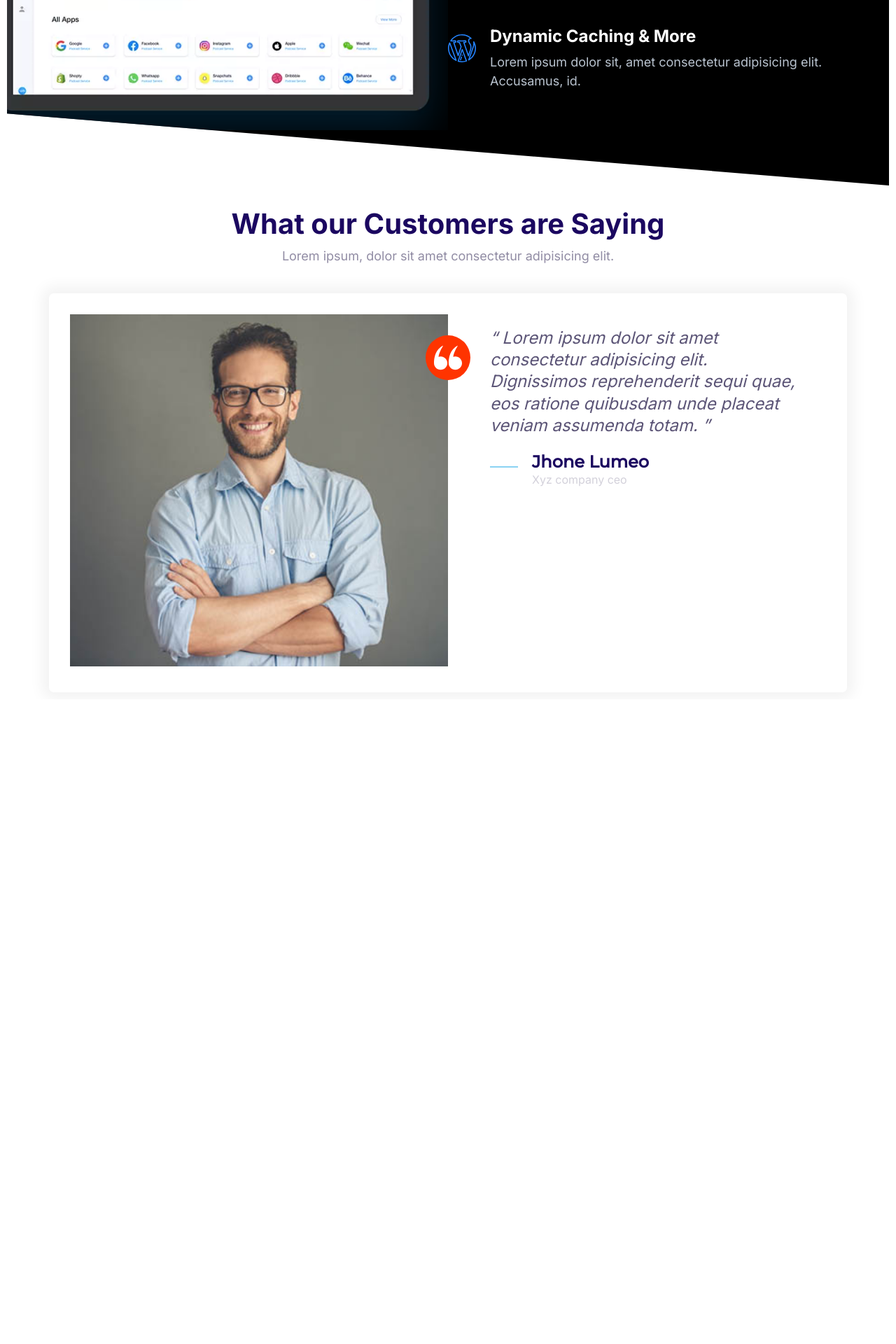
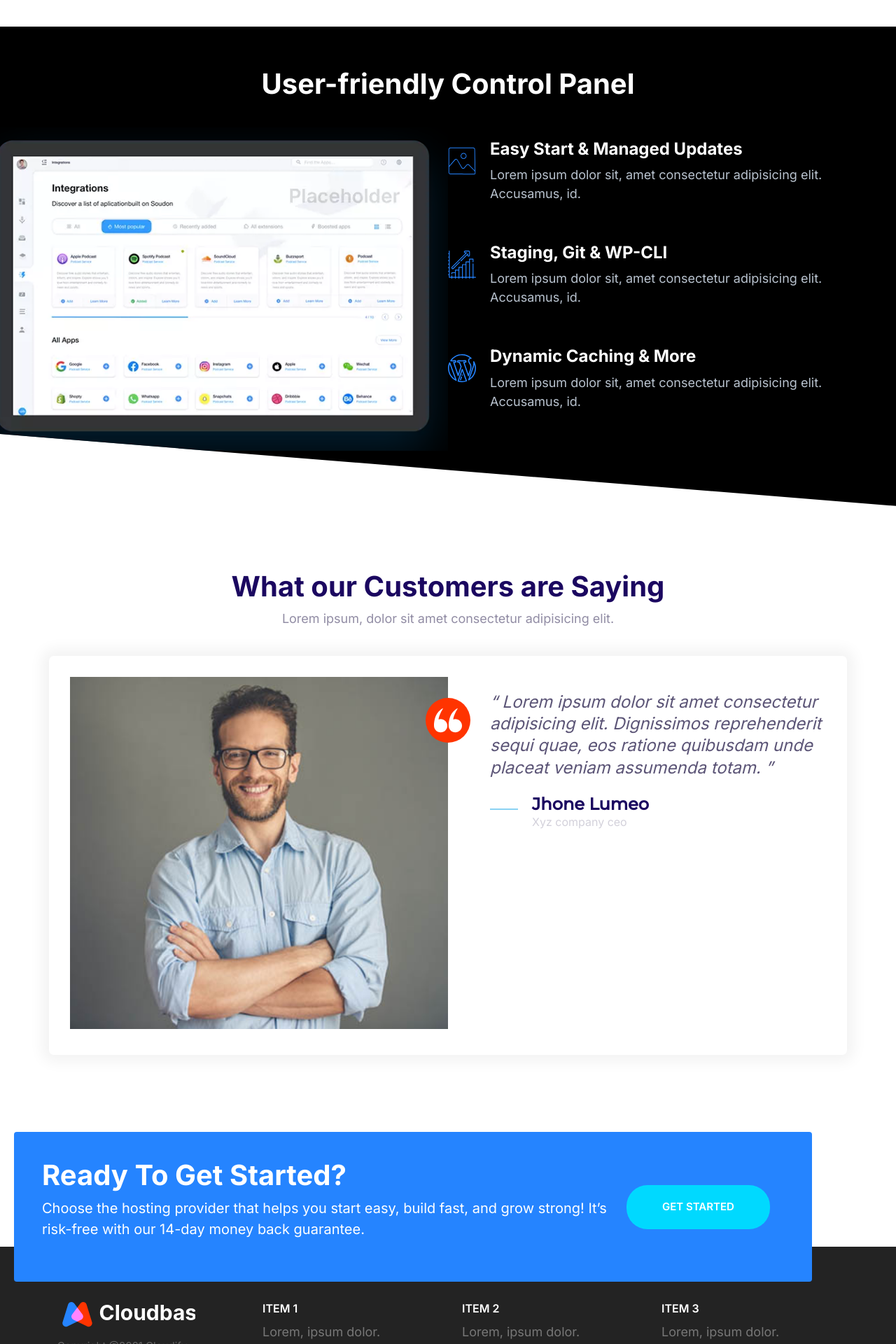
Before and after one commit to pesekt1/html-css-3, a PHP site: page / in a window 1280 px wide. Shown: the part 4080-6000 px from the top of the page at 70% size. Before the commit the page ends 5032 px from the top, so only its background shows below. Run offline with PHP 8.4, Linux system fonts and the light colour scheme.

Commit message:
refactoring

```diff
--- a/css/styles.css
+++ b/css/styles.css
@@ -37,7 +37,6 @@ body {
   font-size: 2.4rem;
   /* line height 1.5x font-size */
   line-height: 1.5;
-  margin: 1rem;
 }
 
 h1,
@@ -532,6 +531,10 @@ a {
   padding: 3rem;
 }
 
+.testimonial .quote {
+  margin: 2rem 0;
+}
+
 .testimonial__image {
   position: relative;
 }
@@ -574,6 +577,10 @@ a {
 .callout--primary {
   background: var(--color-primary);
   color: #fff;
+}
+
+.callout--signup {
+  transform: translateY(5rem);
 }
 
 .callout__header {
@@ -638,6 +645,7 @@ a {
 
 /************************** Blocks ***************************/
 .block {
+  --padding-vertical: 6rem;
   padding: var(--padding-vertical) 2rem;
 }
 
@@ -689,7 +697,11 @@ a {
 }
 
 .container--narrow {
-  max-width: 920px;
+  max-width: 940px;
+}
+
+.container--margin {
+  margin: 0 2rem;
 }
 
 /*********************** nav bar *************************/
--- a/index.html
+++ b/index.html
@@ -377,6 +377,7 @@
           <!-- Grid -->
           <div class="grid grid--1x2">
             <div class="testimonial__image">
+              <!-- FIXME: Image overflows for small mobiles -->
               <img src="images/testimonial.jpg" alt="customer photo" />
               <!-- Icon -->
               <span class="icon-container icon-container--accent">
@@ -411,6 +412,91 @@
         </div>
       </div>
     </section>
+
+    <!----------------- Callout ---------------------->
+    <div class="container container--margin">
+      <div class="callout callout--primary callout--signup">
+        <div class="grid grid--1x2">
+          <div class="callout__content">
+            <h2 class="callout__header">Ready To Get Started?</h2>
+            <p>
+              Choose the hosting provider that helps you start easy, build fast,
+              and grow strong! It’s risk-free with our 14-day money back
+              guarantee.
+            </p>
+          </div>
+          <!-- removed class btn--wide because of the small mobiles -->
+          <a href="#" class="btn btn--secondary">Get Started</a>
+        </div>
+      </div>
+    </div>
+
+    <!---------------- footer ----------------------->
+    <footer class="block block--dark footer">
+      <div class="container grid footer__sections">
+        <!-- Collapsible 1 -->
+        <section class="collapsible collapsible--expanded footer__section">
+          <header class="collapsible__header">
+            <h3 class="collapsible__heading footer__heading">Item 1</h3>
+            <a href="#">
+              <svg class="icon icon--white icon--small collapsible__chevron">
+                <use xlink:href="images/sprite.svg#chevron"></use>
+              </svg>
+            </a>
+          </header>
+          <div class="collapsible__content">
+            <ul class="list">
+              <li><a href="#">Lorem, ipsum dolor.</a></li>
+              <li><a href="#">Lorem, ipsum.</a></li>
+              <li><a href="#">Lorem, ipsum dolor.</a></li>
+            </ul>
+          </div>
+        </section>
+
+        <!-- Collapsible 2 -->
+        <section class="collapsible footer__section">
+          <header class="collapsible__header">
+            <h3 class="collapsible__heading footer__heading">Item 2</h3>
+            <a href="#">
+              <svg class="icon icon--white icon--small collapsible__chevron">
+                <use xlink:href="images/sprite.svg#chevron"></use>
+              </svg>
+            </a>
+          </header>
+          <div class="collapsible__content">
+            <ul class="list">
+              <li><a href="#">Lorem, ipsum dolor.</a></li>
+              <li><a href="#">Lorem, ipsum.</a></li>
+              <li><a href="#">Lorem, ipsum dolor.</a></li>
+            </ul>
+          </div>
+        </section>
+
+        <!-- Collapsible 3 -->
+        <section class="collapsible footer__section">
+          <header class="collapsible__header">
+            <h3 class="collapsible__heading footer__heading">Item 3</h3>
+            <a href="#">
+              <svg class="icon icon--white icon--small collapsible__chevron">
+                <use xlink:href="images/sprite.svg#chevron"></use>
+              </svg>
+            </a>
+          </header>
+          <div class="collapsible__content">
+            <ul class="list">
+              <li><a href="#">Lorem, ipsum dolor.</a></li>
+              <li><a href="#">Lorem, ipsum.</a></li>
+              <li><a href="#">Lorem, ipsum dolor.</a></li>
+            </ul>
+          </div>
+        </section>
+        <section class="footer__brand">
+          <img src="images/logo.svg" alt="logo" />
+          <p class="footer__copyright">Copyright @2021 Cloudify</p>
+        </section>
+      </div>
+    </footer>
+
     <!------------ JavaScript ------------------------------->
     <script src="js/main.js"></script>
   </body>
```
Also changed, not shown: playground.html (+43 -33 lines).
